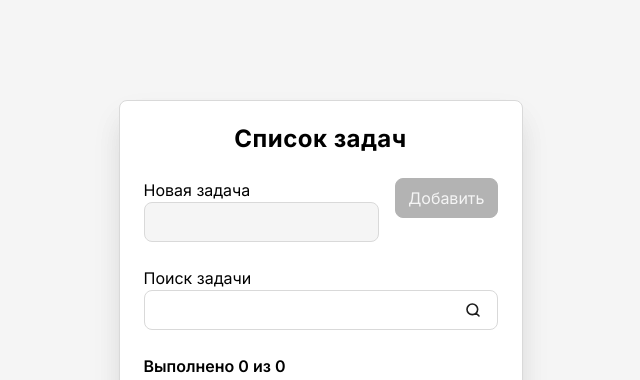
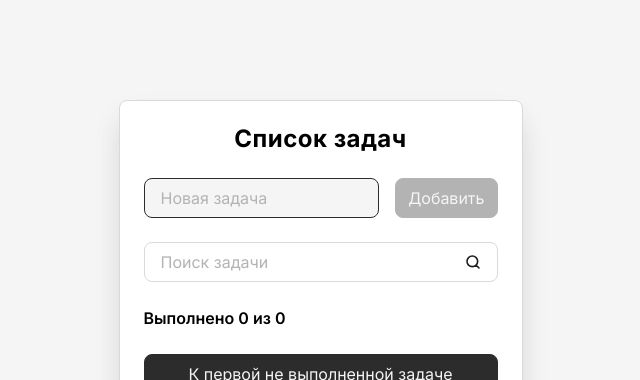
Before and after one commit to Neo2058/todo-react_Lamkov, a React (Vite) app: page / in a window 1280 px wide. Shown: the top 380 px of the page, without its empty margins (312-952 px from the left). Built offline with nearby package versions, Linux system fonts and the light colour scheme; no server answers.

Commit message:
Find error, project work again. Need be change &__label for .label

```diff
--- a/src/components/AddTaskForm/AddTaskForm.jsx
+++ b/src/components/AddTaskForm/AddTaskForm.jsx
@@ -1,4 +1,3 @@
-import './AddTaskForm.scss'
 import Field from "../Field/index.js";
 import Button from "../Button/index.js";
 import {useContext, useState} from "react";
@@ -8,29 +7,29 @@ const AddTaskForm = (props) => {
   const { styles } = props
 
   const {
-     addTask,
+    addTask,
     newTaskTitle,
     setNewTaskTitle,
-    newTaskInputRef
+    newTaskInputRef,
   } = useContext(TasksContext)
 
-  const [error, setError] = useState('');
+  const [error, setError] = useState('')
+
+  const clearNewTaskTitle = newTaskTitle.trim()
+  const isNewTaskTitleEmpty = clearNewTaskTitle.length === 0
 
   const onSubmit = (event) => {
     event.preventDefault()
 
-    if(!isNewTaskTitleEmpty) {
+    if (!isNewTaskTitleEmpty) {
       addTask(clearNewTaskTitle)
     }
   }
 
-  const clearNewTaskTitle = newTaskTitle.trim()
-  const isNewTaskTitleEmpty = clearNewTaskTitle.length === 0
-
   const onInput = (event) => {
-    const { value } = event.target;
+    const { value } = event.target
     const clearValue = value.trim()
-    const hasOnlySpaces = value.length > 0 && clearValue.length === 0;
+    const hasOnlySpaces = value.length > 0 && clearValue.length === 0
 
     setNewTaskTitle(value)
     setError(hasOnlySpaces ? 'Задача не может быть пустой' : '')
--- a/src/components/AddTaskForm/AddTaskForm.scss
+++ /dev/null
@@ -1,3 +0,0 @@
-.add-task-form {
-
-}
--- a/src/components/Button/Button.module.scss
+++ b/src/components/Button/Button.module.scss
@@ -1,7 +1,7 @@
 .button {
   display: inline-flex;
+  justify-content: center;
   align-items: center;
-  justify-content: center;
   height: var(--input-height);
   padding: 12px;
   color: var(--color-gray-1);
--- a/src/components/Field/Field.jsx
+++ b/src/components/Field/Field.jsx
@@ -16,8 +16,8 @@ const Field = (props) => {
   return (
     <div className={`${styles.field} ${className}`}>
       <label
+        className={styles.label}
         htmlFor={id}
-        className={styles.label}
       >
         {label}
       </label>
@@ -32,7 +32,7 @@ const Field = (props) => {
         ref={ref}
       />
       {error && (
-        <span className={styles.error} title={error }>{error}</span>
+        <span className={styles.error} title={error}>{error}</span>
       )}
     </div>
   )
--- a/src/components/Field/Field.module.scss
+++ b/src/components/Field/Field.module.scss
@@ -6,8 +6,9 @@
     translate: -1.75em -2.6em;
     color: var(--color-black);
   }
+}
 
-  &__label {
+.label {
   position: absolute;
   top: 50%;
   left: 17px;
@@ -17,7 +18,7 @@
 
 .input {
   --fieldInputPaddingX: 16px;
-    --fieldSearchInputIconSize: 16px;
+  --fieldSeachInputIconSize: 16px;
 
   width: 100%;
   height: var(--input-height);
@@ -28,7 +29,7 @@
 
   &:hover,
   &:focus {
-      color: var(--color-dark-2);
+    border-color: var(--color-dark-2);
   }
 
   &:focus {
@@ -64,4 +65,3 @@
   white-space: nowrap;
   max-width: 100%;
 }
-}
```
Lines whose indentation alone changed are shown as unchanged.
